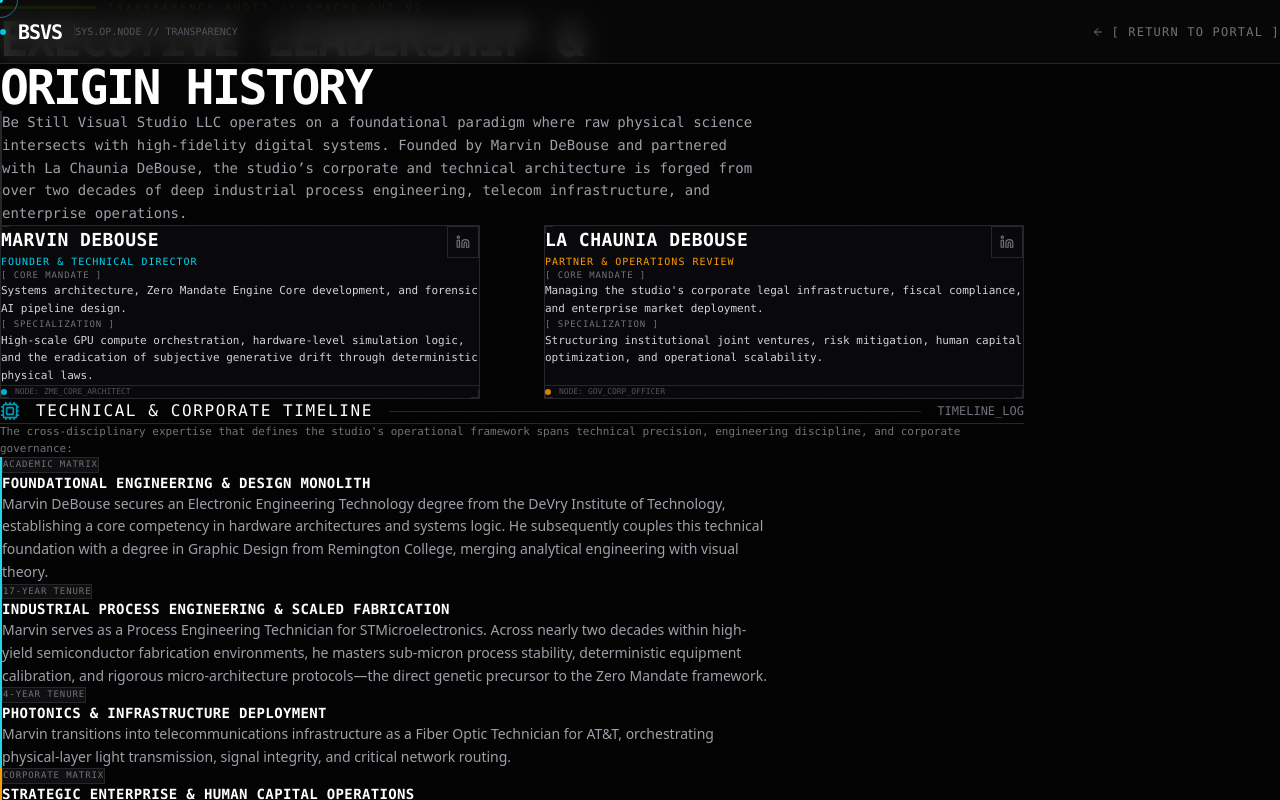
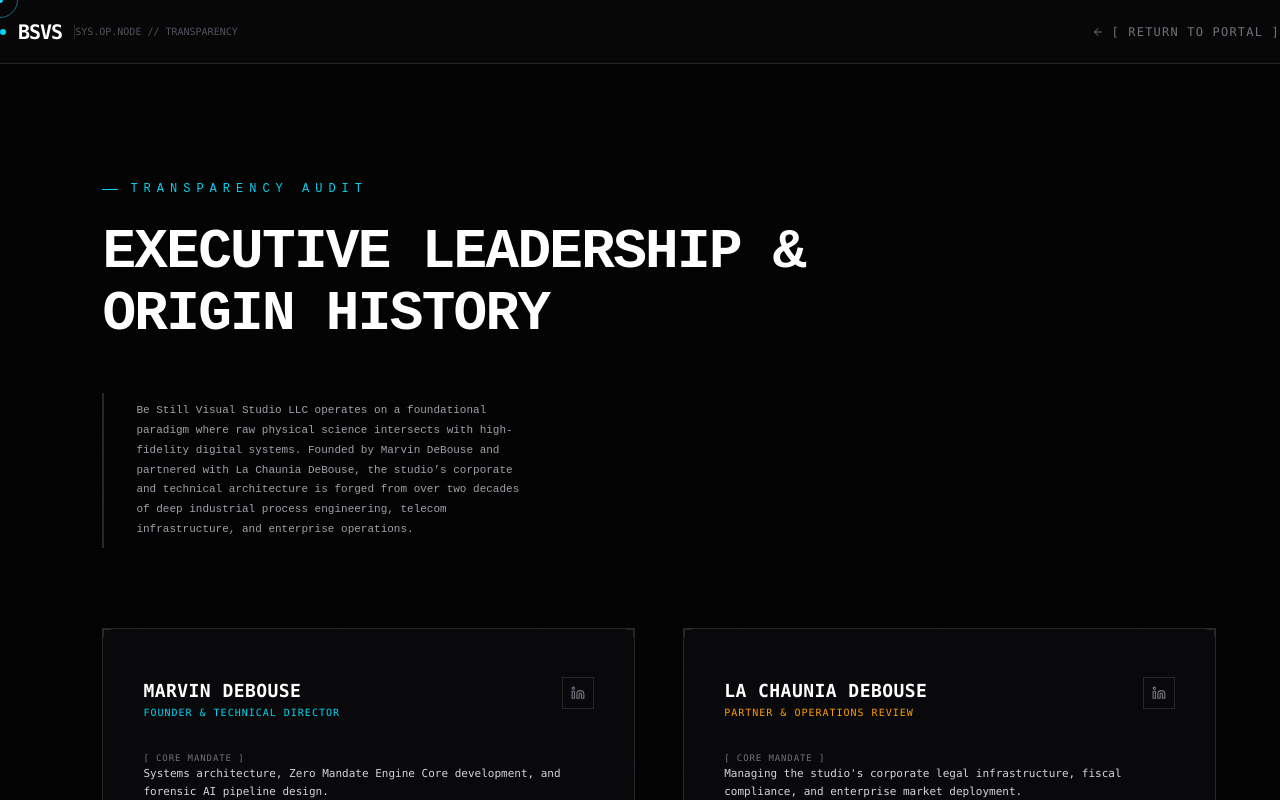
Before and after one commit to Debbussee/bsvs-portfolio, a Next.js app: page /transparency in a window 1280 px wide. Shown: the top 800 px of the page. Built offline with nearby package versions, Linux system fonts and the light colour scheme.

Commit message:
Convert layout styles to inline style properties for absolute specificity and alignment

```diff
--- a/app/transparency/page.tsx
+++ b/app/transparency/page.tsx
@@ -27,11 +27,16 @@
   return (
     <motion.div
       ref={ref}
-      className="relative pl-10 md:pl-14 py-4"
+      className="relative"
       initial={{ opacity: 0, x: -24 }}
       animate={inView ? { opacity: 1, x: 0 } : {}}
       transition={{ delay: index * 0.1, duration: 0.7, ease: [0.16, 1, 0.3, 1] }}
-      style={{ borderLeft: '2px solid #27272a' }}
+      style={{
+        borderLeft: '2px solid #27272a',
+        paddingLeft: '40px',
+        paddingTop: '16px',
+        paddingBottom: '16px',
+      }}
     >
       {/* Animated Left Glow Line */}
       <motion.div
@@ -42,14 +47,14 @@
         transition={{ delay: index * 0.1 + 0.2, duration: 0.5, ease: 'easeOut' }}
       />
 
-      <div className="flex items-center gap-3 mb-4">
-        <span className="font-mono text-[9px] px-2 py-0.5 border border-zinc-800 bg-zinc-900/60 text-zinc-500 uppercase tracking-widest">
+      <div style={{ display: 'flex', alignItems: 'center', gap: '12px', marginBottom: '16px' }}>
+        <span style={{ fontFamily: 'monospace', fontSize: '9px', padding: '2px 8px', border: '1px solid #27272a', backgroundColor: 'rgba(24, 24, 27, 0.6)', color: '#71717a', textTransform: 'uppercase', letterSpacing: '0.1em' }}>
           {badge}
         </span>
       </div>
 
-      <h3 className="font-mono text-sm font-bold text-white uppercase mb-4 tracking-wide">{title}</h3>
-      <p className="font-sans text-xs md:text-sm text-zinc-400 leading-relaxed max-w-3xl whitespace-pre-wrap">{body}</p>
+      <h3 style={{ fontFamily: 'monospace', fontSize: '14px', fontWeight: 'bold', color: '#ffffff', textTransform: 'uppercase', marginBottom: '16px', letterSpacing: '0.05em' }}>{title}</h3>
+      <p style={{ color: '#a1a1aa', fontSize: '14px', lineHeight: '1.8', maxWidth: '65ch', whiteSpace: 'pre-wrap' }}>{body}</p>
     </motion.div>
   );
 }
@@ -88,41 +93,78 @@
       </header>
 
       {/* ── MAIN CONTENT ── */}
-      <main className="max-w-5xl mx-auto pl-12 pr-8 sm:pl-20 sm:pr-12 md:pl-28 md:pr-16 lg:pl-36 lg:pr-20 pt-40 pb-32 relative z-10">
+      <main
+        style={{
+          maxWidth: '1280px',
+          margin: '0 auto',
+          paddingLeft: 'clamp(32px, 8vw, 144px)',
+          paddingRight: 'clamp(24px, 5vw, 80px)',
+          paddingTop: '180px',
+          paddingBottom: '128px',
+          position: 'relative',
+          zIndex: 10
+        }}
+      >
 
         {/* Intro / Header */}
-        <div ref={headerRef} className="mb-28">
+        <div ref={headerRef} style={{ marginBottom: '80px' }}>
           <motion.div
-            className="flex items-center gap-3 mb-8"
+            style={{ display: 'flex', alignItems: 'center', gap: '12px', marginBottom: '24px' }}
             initial={{ opacity: 0, y: 20 }}
             animate={headerInView ? { opacity: 1, y: 0 } : {}}
             transition={{ duration: 0.6 }}
           >
-            <div className="w-24 h-[3px] bg-lime-400" />
-            <span className="font-mono text-[10px] tracking-[0.3em] text-lime-400 uppercase">TRANSPARENCY AUDIT // Spaced-Out V2</span>
+            <div style={{ width: '16px', height: '1px', background: '#00d2ef' }} />
+            <span style={{ fontFamily: 'monospace', fontSize: '12px', letterSpacing: '0.5em', color: '#00d2ef' }}>TRANSPARENCY AUDIT</span>
           </motion.div>
 
           <motion.h1
-            className="font-mono text-3xl md:text-5xl font-bold tracking-tighter text-white mb-12 uppercase leading-none"
             initial={{ opacity: 0, y: 24 }}
             animate={headerInView ? { opacity: 1, y: 0 } : {}}
             transition={{ delay: 0.1, duration: 0.7, ease: [0.16, 1, 0.3, 1] }}
+            style={{
+              fontFamily: 'monospace',
+              fontSize: 'clamp(2rem, 5vw, 3.5rem)',
+              fontWeight: 'bold',
+              letterSpacing: '-0.03em',
+              color: '#ffffff',
+              marginBottom: '48px',
+              textTransform: 'uppercase',
+              lineHeight: '1.1',
+            }}
           >
             Executive Leadership &<br />Origin History
           </motion.h1>
 
           <motion.p
-            className="font-mono text-xs md:text-sm text-zinc-400 leading-relaxed max-w-3xl border-l-2 border-zinc-800 pl-8 py-3"
             initial={{ opacity: 0, y: 20 }}
             animate={headerInView ? { opacity: 1, y: 0 } : {}}
             transition={{ delay: 0.2, duration: 0.7, ease: [0.16, 1, 0.3, 1] }}
+            style={{
+              fontFamily: 'monospace',
+              fontSize: '11px',
+              lineHeight: '1.8',
+              color: '#a1a1aa',
+              maxWidth: '65ch',
+              borderLeft: '2px solid #27272a',
+              paddingLeft: '32px',
+              paddingTop: '8px',
+              paddingBottom: '8px',
+            }}
           >
             Be Still Visual Studio LLC operates on a foundational paradigm where raw physical science intersects with high-fidelity digital systems. Founded by Marvin DeBouse and partnered with La Chaunia DeBouse, the studio’s corporate and technical architecture is forged from over two decades of deep industrial process engineering, telecom infrastructure, and enterprise operations.
           </motion.p>
         </div>
 
         {/* ── LEADERSHIP PROFILES ── */}
-        <div className="grid grid-cols-1 md:grid-cols-2 gap-12 md:gap-16 mb-36">
+        <div
+          style={{
+            display: 'grid',
+            gridTemplateColumns: 'repeat(auto-fit, minmax(320px, 1fr))',
+            gap: '48px',
+            marginBottom: '120px',
+          }}
+        >
 
           {/* Marvin DeBouse */}
           <motion.div
@@ -130,7 +172,10 @@
             whileInView={{ opacity: 1, y: 0 }}
             viewport={{ once: true }}
             transition={{ duration: 0.7 }}
-            className="border border-zinc-800 bg-zinc-950 p-10 md:p-12 rounded-none relative group hover:border-zinc-700 transition-all flex flex-col justify-between"
+            className="border border-zinc-800 bg-zinc-950 rounded-none relative group hover:border-zinc-700 transition-all flex flex-col justify-between"
+            style={{
+              padding: '48px 40px',
+            }}
           >
             {/* HUD Bounding Corner Brackets */}
             <div className="absolute top-0 left-0 w-2 h-2 border-t border-l border-zinc-800 group-hover:border-cyan-500/50 transition-colors"></div>
@@ -139,7 +184,7 @@
             <div className="absolute bottom-0 right-0 w-2 h-2 border-b border-r border-zinc-800 group-hover:border-cyan-500/50 transition-colors"></div>
 
             <div>
-              <div className="flex justify-between items-start mb-10">
+              <div className="flex justify-between items-start" style={{ marginBottom: '32px' }}>
                 <div>
                   <h2 className="font-mono text-lg font-bold text-white uppercase tracking-wide">Marvin DeBouse</h2>
                   <p className="font-mono text-[10px] text-cyan-400 uppercase tracking-widest mt-1">Founder & Technical Director</p>
@@ -155,7 +200,7 @@
                 </a>
               </div>
 
-              <div className="space-y-8 font-mono text-[11px] text-zinc-400">
+              <div className="font-mono text-[11px] text-zinc-400" style={{ display: 'flex', flexDirection: 'column', gap: '24px' }}>
                 <div>
                   <span className="block text-zinc-500 uppercase tracking-widest mb-2 text-[9px]">[ Core Mandate ]</span>
                   <p className="text-zinc-300 leading-relaxed">Systems architecture, Zero Mandate Engine Core development, and forensic AI pipeline design.</p>
@@ -179,7 +224,10 @@
             whileInView={{ opacity: 1, y: 0 }}
             viewport={{ once: true }}
             transition={{ duration: 0.7 }}
-            className="border border-zinc-800 bg-zinc-950 p-10 md:p-12 rounded-none relative group hover:border-zinc-700 transition-all flex flex-col justify-between"
+            className="border border-zinc-800 bg-zinc-950 rounded-none relative group hover:border-zinc-700 transition-all flex flex-col justify-between"
+            style={{
+              padding: '48px 40px',
+            }}
           >
             {/* HUD Bounding Corner Brackets */}
             <div className="absolute top-0 left-0 w-2 h-2 border-t border-l border-zinc-800 group-hover:border-amber-500/50 transition-colors"></div>
@@ -188,7 +236,7 @@
             <div className="absolute bottom-0 right-0 w-2 h-2 border-b border-r border-zinc-800 group-hover:border-amber-500/50 transition-colors"></div>
 
             <div>
-              <div className="flex justify-between items-start mb-10">
+              <div className="flex justify-between items-start" style={{ marginBottom: '32px' }}>
                 <div>
                   <h2 className="font-mono text-lg font-bold text-white uppercase tracking-wide">La Chaunia DeBouse</h2>
                   <p className="font-mono text-[10px] text-amber-500 uppercase tracking-widest mt-1">Partner & Operations Review</p>
@@ -204,7 +252,7 @@
                 </a>
               </div>
 
-              <div className="space-y-8 font-mono text-[11px] text-zinc-400">
+              <div className="font-mono text-[11px] text-zinc-400" style={{ display: 'flex', flexDirection: 'column', gap: '24px' }}>
                 <div>
                   <span className="block text-zinc-500 uppercase tracking-widest mb-2 text-[9px]">[ Core Mandate ]</span>
                   <p className="text-zinc-300 leading-relaxed">Managing the studio's corporate legal infrastructure, fiscal compliance, and enterprise market deployment.</p>
@@ -230,21 +278,37 @@
           whileInView={{ opacity: 1 }}
           viewport={{ once: true }}
           transition={{ duration: 0.6 }}
-          className="mb-36"
+          style={{ marginBottom: '120px' }}
         >
-          <div className="flex items-center gap-4 mb-12 border-b border-zinc-800 pb-6">
+          <div
+            style={{
+              display: 'flex',
+              alignItems: 'center',
+              gap: '16px',
+              marginBottom: '48px',
+              borderBottom: '1px solid #27272a',
+              paddingBottom: '24px',
+            }}
+          >
             <Cpu className="text-cyan-500 animate-pulse" size={20} />
-            <h2 className="font-mono text-base tracking-widest text-white uppercase">Technical & Corporate Timeline</h2>
-            <div className="flex-1 h-[1px] bg-zinc-800 ml-4"></div>
-            <span className="font-mono text-xs text-zinc-500">TIMELINE_LOG</span>
+            <h2 style={{ fontFamily: 'monospace', fontSize: '16px', letterSpacing: '0.1em', color: '#ffffff', textTransform: 'uppercase' }}>Technical & Corporate Timeline</h2>
+            <div style={{ flex: 1, height: '1px', backgroundColor: '#27272a', marginLeft: '16px' }}></div>
+            <span style={{ fontFamily: 'monospace', fontSize: '12px', color: '#52525b' }}>TIMELINE_LOG</span>
           </div>
 
-          <p className="font-mono text-[11px] text-zinc-500 mb-16">
+          <p
+            style={{
+              fontFamily: 'monospace',
+              fontSize: '11px',
+              color: '#52525b',
+              marginBottom: '48px',
+            }}
+          >
             The cross-disciplinary expertise that defines the studio's operational framework spans technical precision, engineering discipline, and corporate governance:
           </p>
 
           {/* Vertical Timeline with ProtocolCard style items */}
-          <div className="space-y-20">
+          <div style={{ display: 'flex', flexDirection: 'column', gap: '64px' }}>
 
             <TimelineItem
               index={0}
@@ -300,7 +364,11 @@
           whileInView={{ opacity: 1, y: 0 }}
           viewport={{ once: true }}
           transition={{ duration: 0.6 }}
-          className="border border-zinc-800 bg-zinc-950 p-8 md:p-10 font-mono text-[10px] text-zinc-500 leading-relaxed mb-16 relative"
+          className="border border-zinc-800 bg-zinc-950 font-mono text-[10px] text-zinc-500 leading-relaxed relative"
+          style={{
+            padding: '32px 40px',
+            marginBottom: '80px',
+          }}
         >
           <div className="text-zinc-400 font-bold mb-4 flex items-center gap-2">
             <span className="w-1.5 h-1.5 bg-emerald-500 inline-block rounded-full"></span>
```
